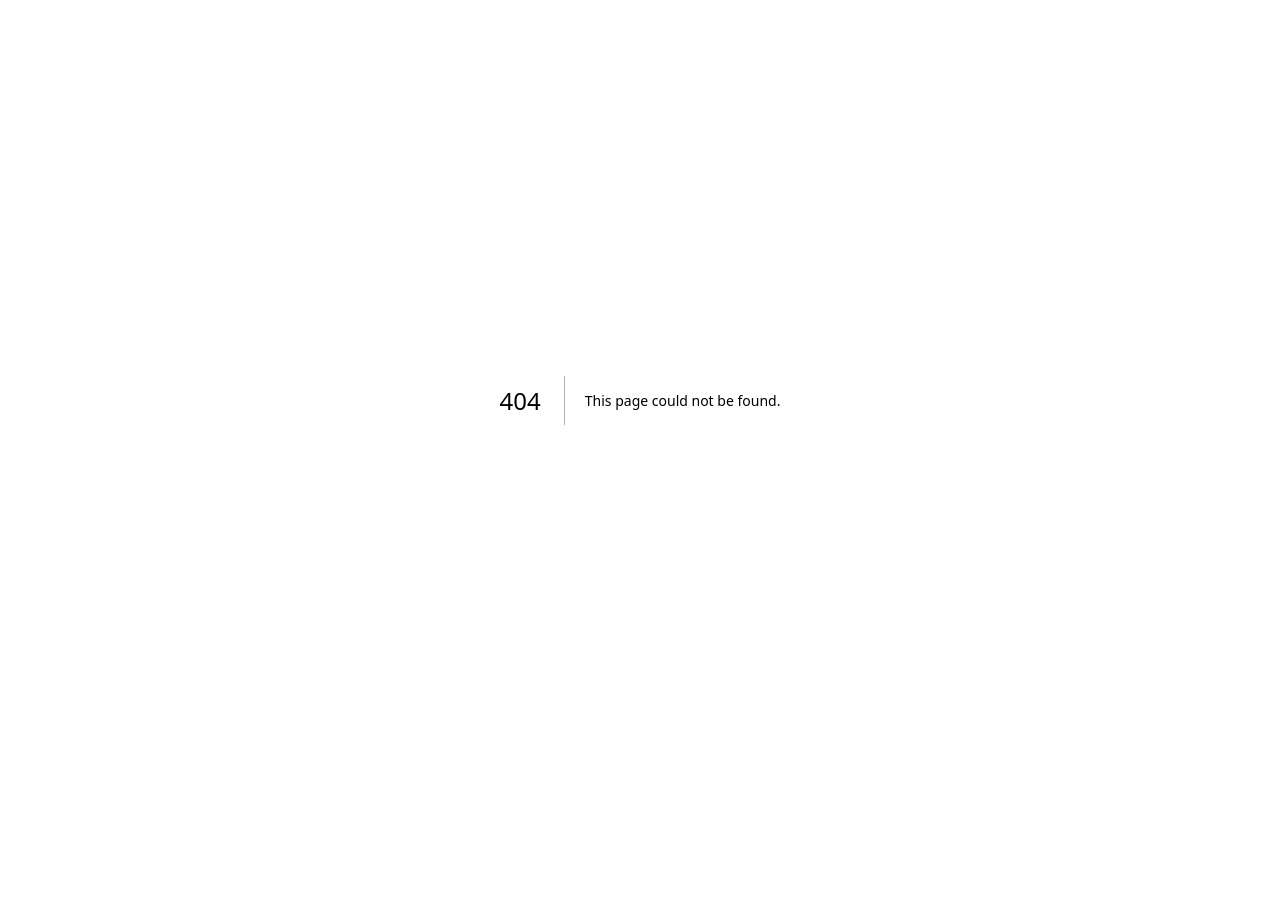
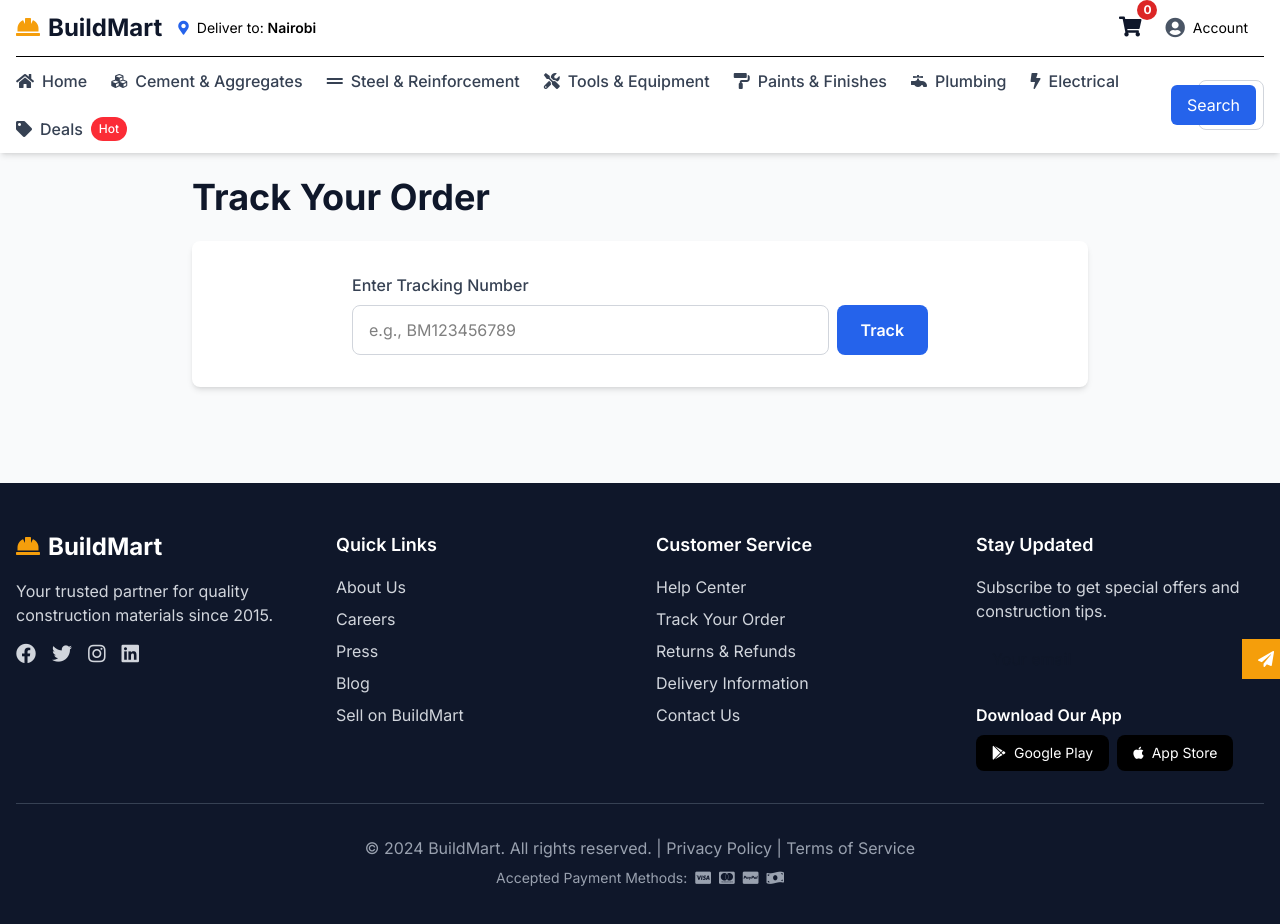
Before and after one commit to Bshisia/BuildMart, a Next.js app: page /track in a window 1280 px wide. Before the commit this address had no page. Shown: the top 924 px of the page. Before the commit the page ends 800 px from the top, so only its background shows below. Built offline with nearby package versions, Linux system fonts and the light colour scheme.

Commit message:
Add Track Order page with order status tracking

```diff
--- /dev/null
+++ b/src/app/track/page.js
@@ -0,0 +1,101 @@
+'use client';
+
+import { useState } from 'react';
+import PageLayout from '../components/PageLayout';
+
+export default function TrackPage() {
+  const [trackingNumber, setTrackingNumber] = useState('');
+  const [orderStatus, setOrderStatus] = useState(null);
+
+  const handleTrack = (e) => {
+    e.preventDefault();
+    // Simulate order tracking
+    setOrderStatus({
+      orderNumber: trackingNumber,
+      status: 'In Transit',
+      estimatedDelivery: 'Tomorrow, 2:00 PM',
+      timeline: [
+        { status: 'Order Placed', date: 'Jan 15, 2024 10:30 AM', completed: true },
+        { status: 'Order Confirmed', date: 'Jan 15, 2024 11:00 AM', completed: true },
+        { status: 'Packed', date: 'Jan 15, 2024 2:00 PM', completed: true },
+        { status: 'In Transit', date: 'Jan 16, 2024 9:00 AM', completed: true },
+        { status: 'Out for Delivery', date: 'Pending', completed: false },
+        { status: 'Delivered', date: 'Pending', completed: false }
+      ]
+    });
+  };
+
+  return (
+    <PageLayout>
+      <div className="max-w-4xl mx-auto">
+        <h1 className="text-4xl font-bold text-secondary mb-6">Track Your Order</h1>
+
+        <div className="bg-white rounded-lg shadow-md p-8 mb-6">
+          <form onSubmit={handleTrack} className="max-w-xl mx-auto">
+            <label className="block text-gray-700 font-medium mb-2">Enter Tracking Number</label>
+            <div className="flex gap-2">
+              <input
+                type="text"
+                value={trackingNumber}
+                onChange={(e) => setTrackingNumber(e.target.value)}
+                className="flex-1 px-4 py-3 border border-gray-300 rounded-lg focus:outline-none focus:ring-2 focus:ring-primary"
+                placeholder="e.g., BM123456789"
+                required
+              />
+              <button
+                type="submit"
+                className="bg-primary text-white px-6 py-3 rounded-lg font-semibold hover:bg-blue-700 transition"
+              >
+                Track
+              </button>
+            </div>
+          </form>
+        </div>
+
+        {orderStatus && (
+          <div className="bg-white rounded-lg shadow-md p-8">
+            <div className="mb-6 pb-6 border-b">
+              <h2 className="text-2xl font-semibold text-secondary mb-2">Order #{orderStatus.orderNumber}</h2>
+              <div className="flex items-center gap-4">
+                <span className="bg-blue-100 text-primary px-4 py-2 rounded-full font-semibold">
+                  {orderStatus.status}
+                </span>
+                <span className="text-gray-600">
+                  <i className="fas fa-clock mr-2"></i>
+                  Estimated Delivery: {orderStatus.estimatedDelivery}
+                </span>
+              </div>
+            </div>
+
+            <div className="space-y-4">
+              {orderStatus.timeline.map((item, index) => (
+                <div key={index} className="flex items-start">
+                  <div className="flex flex-col items-center mr-4">
+                    <div className={`w-8 h-8 rounded-full flex items-center justify-center ${
+                      item.completed ? 'bg-success text-white' : 'bg-gray-300 text-gray-600'
+                    }`}>
+                      {item.completed ? (
+                        <i className="fas fa-check"></i>
+                      ) : (
+                        <i className="fas fa-circle text-xs"></i>
+                      )}
+                    </div>
+                    {index < orderStatus.timeline.length - 1 && (
+                      <div className={`w-0.5 h-12 ${item.completed ? 'bg-success' : 'bg-gray-300'}`}></div>
+                    )}
+                  </div>
+                  <div className="flex-1">
+                    <h3 className={`font-semibold ${item.completed ? 'text-secondary' : 'text-gray-500'}`}>
+                      {item.status}
+                    </h3>
+                    <p className="text-gray-600 text-sm">{item.date}</p>
+                  </div>
+                </div>
+              ))}
+            </div>
+          </div>
+        )}
+      </div>
+    </PageLayout>
+  );
+}
```
